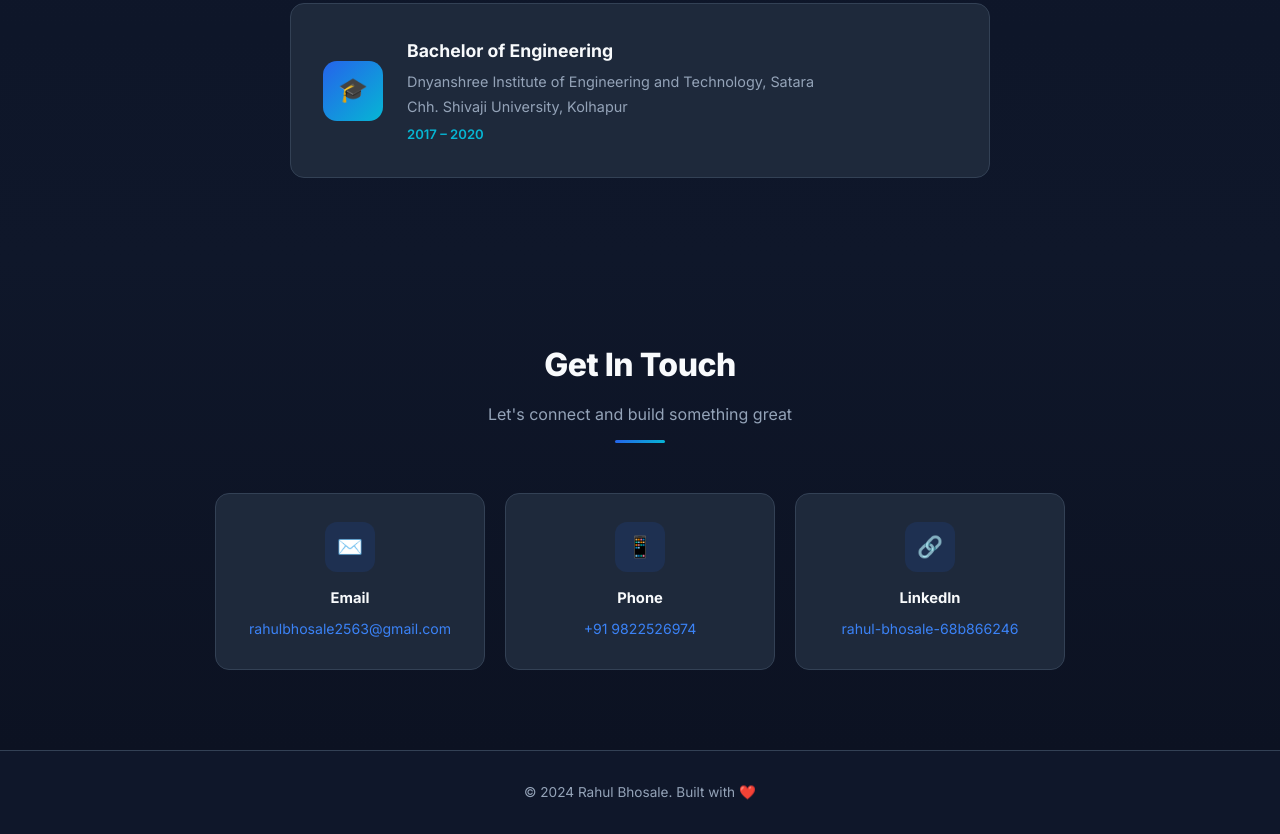
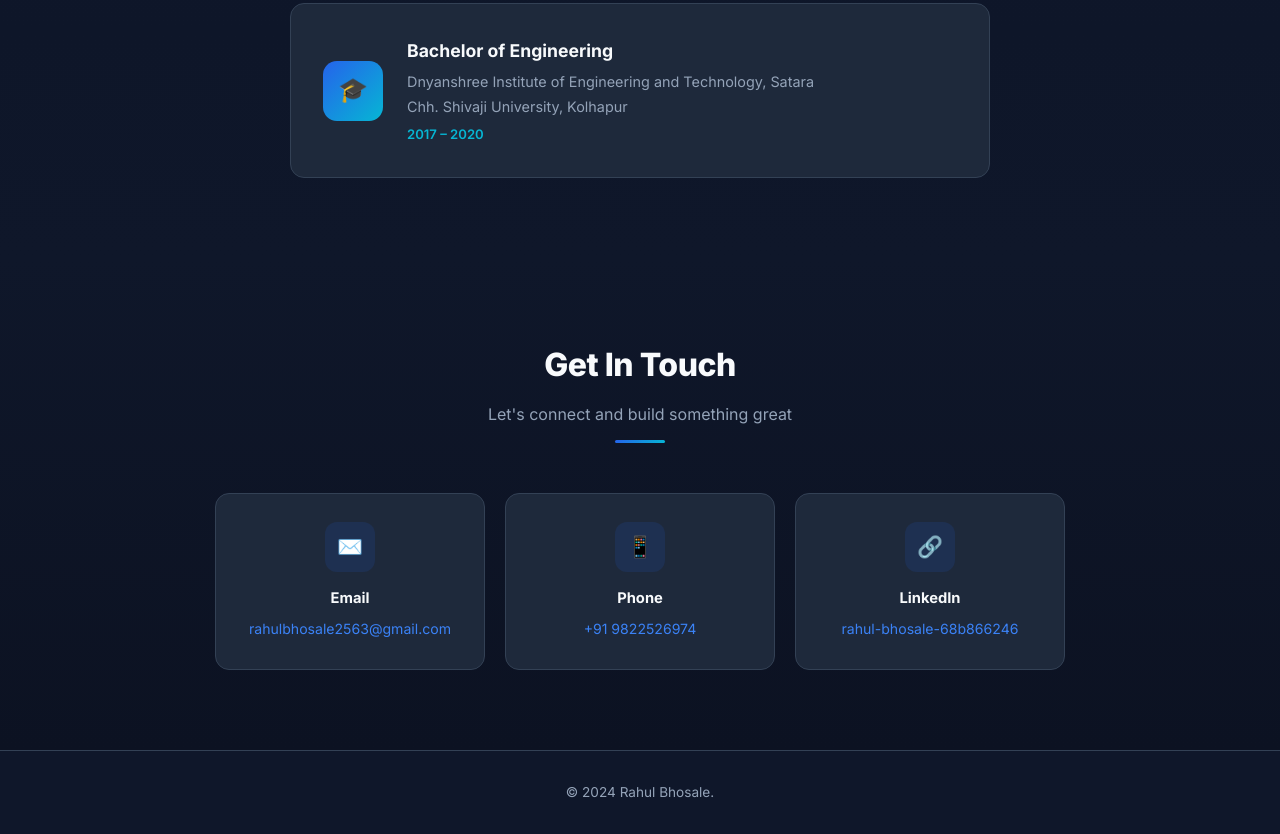
Before and after one commit to rulessbroker/resume, a plain HTML site: page index.html in a window 1280 px wide. Shown: the part 4644-5478 px from the top of the page. Drawn offline with Linux system fonts and the light colour scheme.

Commit message:
Update index.html

```diff
--- a/index.html
+++ b/index.html
@@ -898,7 +898,7 @@
 
     <!-- FOOTER -->
     <footer>
-        <p>© 2024 Rahul Bhosale. Built with ❤️</p>
+        <p>© 2024 Rahul Bhosale.</p>
     </footer>
 
     <!-- BACK TO TOP -->
```
